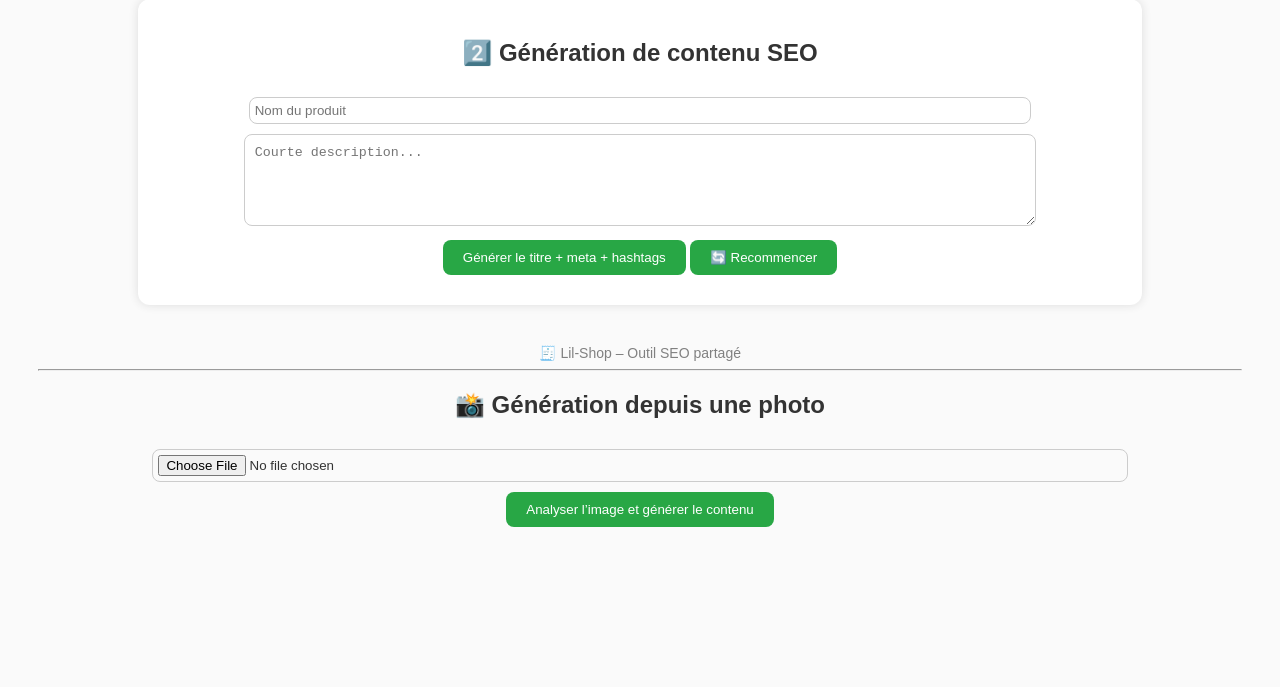
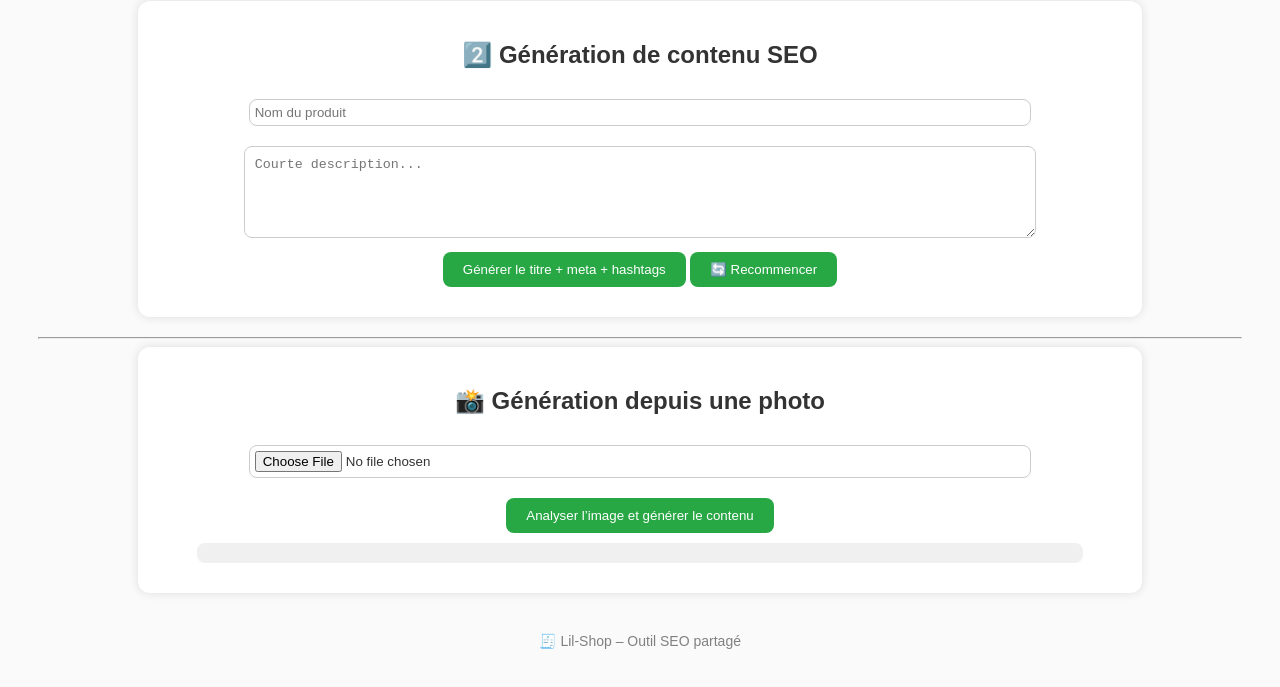
Before and after one commit to lilall39/LilShop-SEO-Server-Final, a website: page index.html in a window 1280 px wide. Shown: the part 118-805 px from the top of the page. Drawn offline with Linux system fonts and the light colour scheme.

Commit message:
Mise à jour index.html complet

```diff
--- a/index.html
+++ b/index.html
@@ -5,9 +5,8 @@
   <title>Outil SEO Automatique – Lil Shop</title>
   <link rel="stylesheet" href="style.css">
 
-  <!-- ✅ Mise en page claire -->
   <style>
-    #resultMeta {
+    #resultMeta, #resultImage {
       white-space: pre-wrap;
       word-wrap: break-word;
       overflow-wrap: break-word;
@@ -38,16 +37,7 @@
       background-color: #45a049;
     }
 
-    h1 {
-      text-align: center;
-      margin-top: 20px;
-    }
-
-    h2 {
-      text-align: center;
-    }
-
-    section {
+    h1, h2, section, footer {
       text-align: center;
     }
 
@@ -56,13 +46,13 @@
       height: 70px;
     }
 
-    input {
+    input[type="text"], input[type="file"] {
       width: 80%;
       padding: 5px;
+      margin-bottom: 10px;
     }
 
     footer {
-      text-align: center;
       margin-top: 40px;
       color: gray;
       font-size: 14px;
@@ -82,13 +72,21 @@
 
     <div id="resultMeta" class="result-box"></div>
 
-    <!-- ✅ Boutons de copie -->
     <div id="copyButtons">
       <button onclick="copierTitre()">📋 Copier Titre</button>
       <button onclick="copierMeta()">📋 Copier Description</button>
       <button onclick="copierHashtagsVinted()">📋 Copier Hashtags Vinted</button>
       <button onclick="copierHashtagsShopify()">📋 Copier Hashtags Shopify</button>
     </div>
+  </section>
+
+  <hr>
+
+  <section>
+    <h2>📸 Génération depuis une photo</h2>
+    <input type="file" id="imageInput" accept="image/*">
+    <button onclick="analyserImage()">Analyser l’image et générer le contenu</button>
+    <pre id="resultImage" class="result-box"></pre>
   </section>
 
   <footer>🧾 Lil-Shop – Outil SEO partagé</footer>
@@ -110,9 +108,3 @@
   </script>
 </body>
 </html>
-
-<hr>
-<h2>📸 Génération depuis une photo</h2>
-<input type="file" id="imageInput" accept="image/*">
-<button onclick="analyserImage()">Analyser l’image et générer le contenu</button>
-<div id="resultImage" class="result-box"></div>
```
Lines whose indentation alone changed are shown as unchanged.
